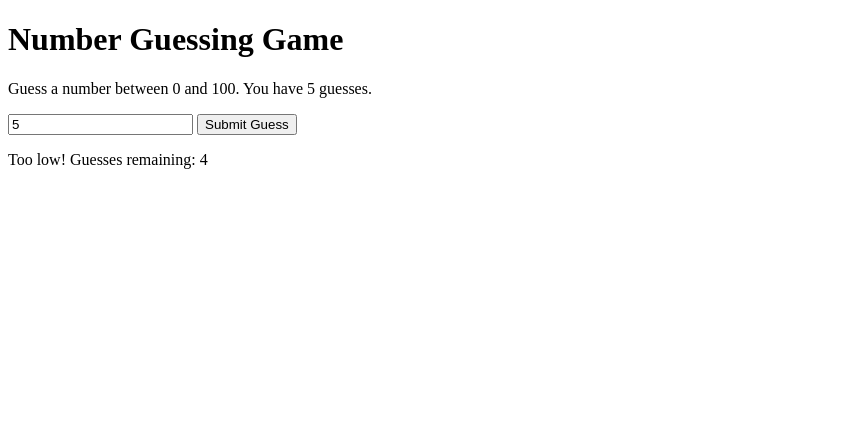
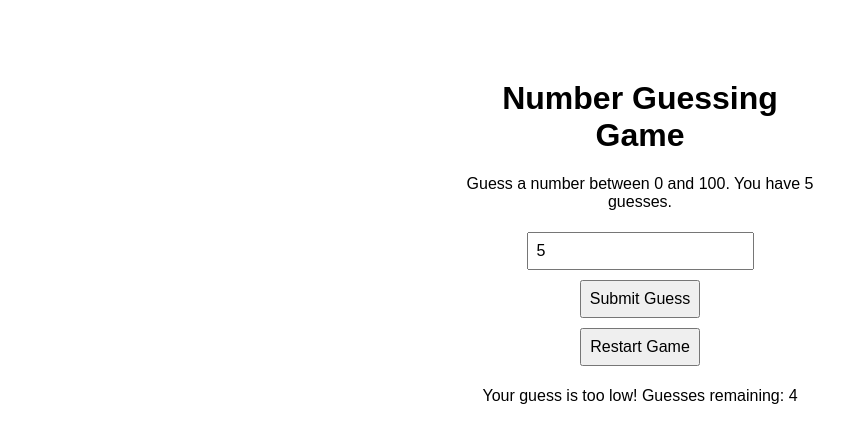
Before and after one commit to Kat-Bristol/Number_Guessing_Game, a plain HTML site: page index.html in a window 1280 px wide. Both pictures are taken after typing "5" into the empty fields and a click on the button "Submit Guess". Shown: the whole page, without its empty margins (0-868 px from the left). Drawn offline with Linux system fonts and the light colour scheme.

Commit message:
Enhance Number Guessing Game with styles and restart
Added styling and restart functionality to the game.

```diff
--- a/index.html
+++ b/index.html
@@ -1,10 +1,35 @@
 <!DOCTYPE html>
 <html>
+
 <head>
 <title>Number Guessing Game</title>
+
+<style>
+
+body {
+    font-family: Arial, sans-serif;
+    text-align: center;
+    margin-top: 80px;
+}
+
+.game {
+    width: 350px;
+    margin: auto;
+}
+
+input, button {
+    padding: 8px;
+    font-size: 16px;
+    margin: 5px;
+}
+
+</style>
+
 </head>
 
 <body>
+
+<div class="game">
 
 <h1>Number Guessing Game</h1>
 <p>Guess a number between 0 and 100. You have 5 guesses.</p>
@@ -12,7 +37,13 @@
 <input id="guess" type="number">
 <button onclick="checkGuess()">Submit Guess</button>
 
+<br>
+
+<button onclick="restartGame()">Restart Game</button>
+
 <p id="result"></p>
+
+</div>
 
 <script>
 
@@ -20,12 +51,21 @@ let LOWER_BOUND = 0;
 let UPPER_BOUND = 100;
 let GUESS_LIMIT = 5;
 
-let correctNumber = Math.floor(Math.random() * (UPPER_BOUND + 1));
-let guessCounter = 0;
+let correctNumber;
+let guessCounter;
+
+startGame();
+
+function startGame() {
+    correctNumber = Math.floor(Math.random() * (UPPER_BOUND + 1));
+    guessCounter = 0;
+    document.getElementById("result").innerText = "";
+}
 
 function checkGuess() {
 
     let guess = Number(document.getElementById("guess").value);
+
     guessCounter++;
 
     let remaining = GUESS_LIMIT - guessCounter;
@@ -37,19 +77,23 @@ function checkGuess() {
 
     else if (remaining === 0) {
         document.getElementById("result").innerText =
-        "Game over! The number was " + correctNumber;
+        "Sorry, you're out of guesses. The number was " + correctNumber;
     }
 
     else if (guess < correctNumber) {
         document.getElementById("result").innerText =
-        "Too low! Guesses remaining: " + remaining;
+        "Your guess is too low! Guesses remaining: " + remaining;
     }
 
     else {
         document.getElementById("result").innerText =
-        "Too high! Guesses remaining: " + remaining;
+        "Your guess is too high! Guesses remaining: " + remaining;
     }
 
+}
+
+function restartGame() {
+    startGame();
 }
 
 </script>
```
